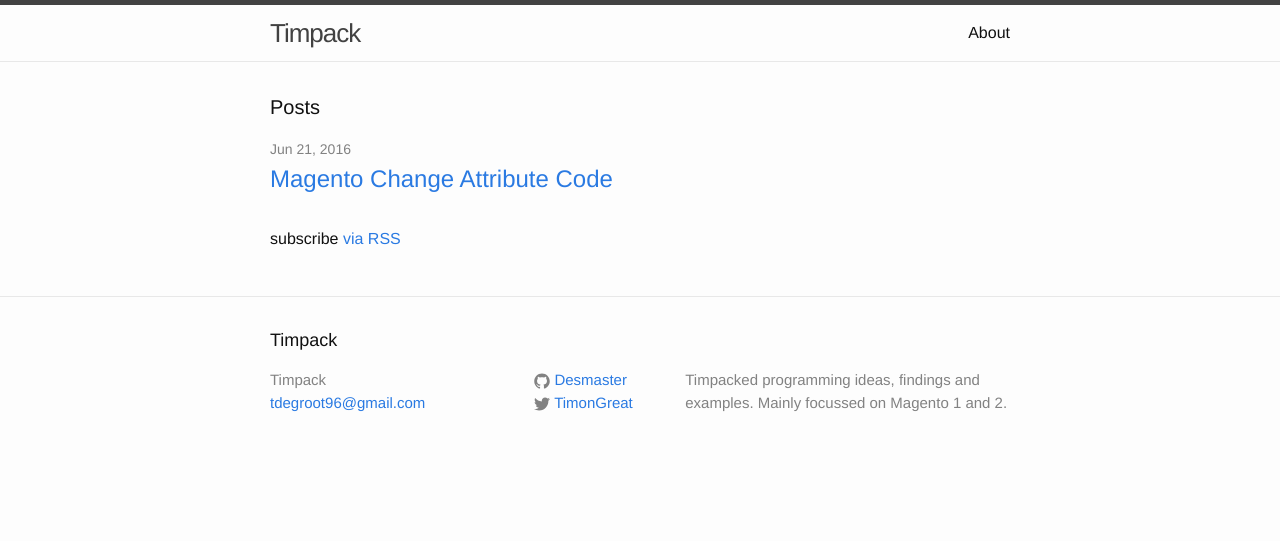
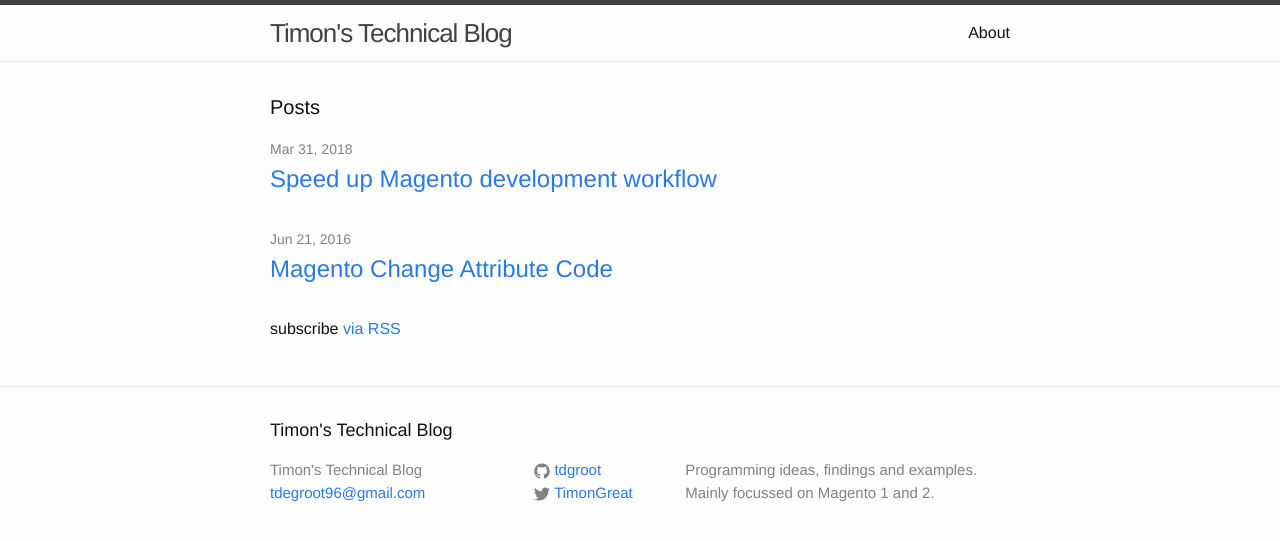
Before and after one commit to Desmaster/desmaster.github.io, a Jekyll site: the page built from index.html, in a window 1280 px wide. Shown: the top 541 px of the page. Built offline with Jekyll 4.4.1, drawn with Linux system fonts in a browser that asks for light colours.

Commit message:
Update config and add post 2018-03-31-speed-up-magento-development

```diff
--- a/_config.yml
+++ b/_config.yml
@@ -6,14 +6,14 @@
 # 'jekyll serve'. If you change this file, please restart the server process.
 
 # Site settings
-title: Timpack
+title: Timon's Technical Blog
 email: tdegroot96@gmail.com
 description: >
-  Timpacked programming ideas, findings and examples. Mainly focussed on Magento 1 and 2.
+  Programming ideas, findings and examples. Mainly focussed on Magento 1 and 2.
 baseurl: "" # the subpath of your site, e.g. /blog
-url: "http://desmaster.github.io" # the base hostname & protocol for your site
+url: "https://tdgroot.github.io" # the base hostname & protocol for your site
 twitter_username: TimonGreat
-github_username:  Desmaster
+github_username:  tdgroot
 
 # Build settings
 markdown: kramdown
```
Also changed, not shown: _posts/2018-03-31-speed-up-magento-development.md (added, +80 -0 lines), assets/custom-file-watcher.png (added), assets/xml-flush-cache-file-watcher.png (added).
